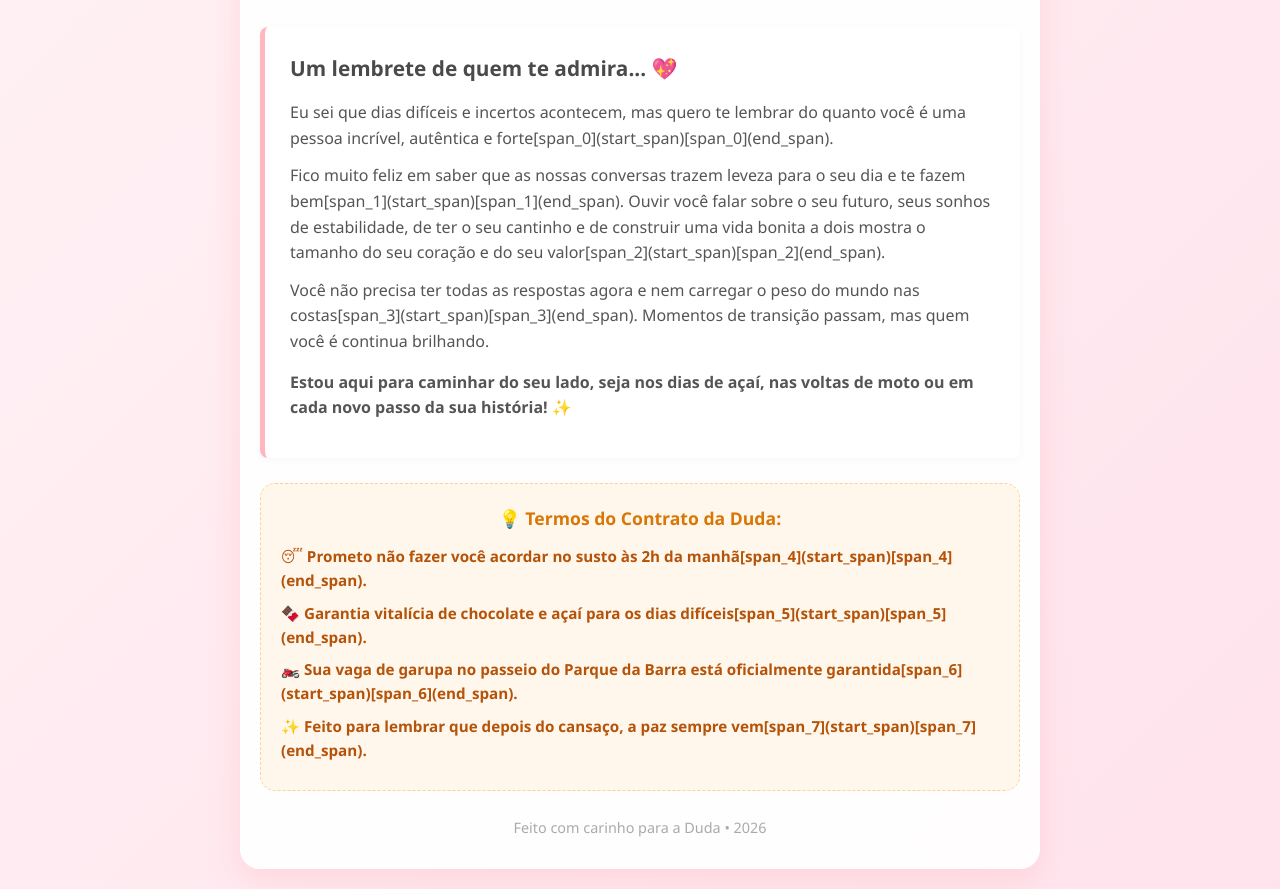
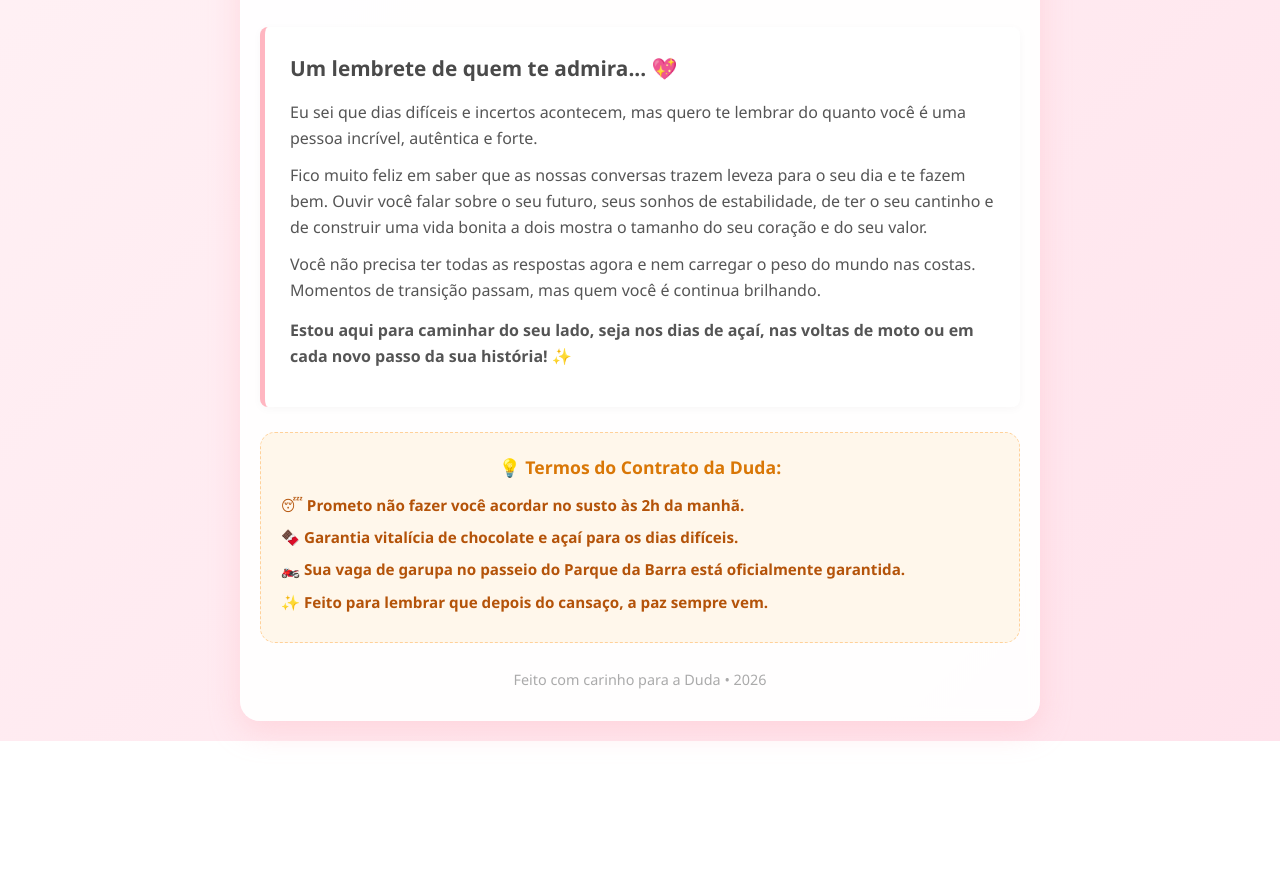
Before and after one commit to Jonasnetoou/Para-duda, a plain HTML site: page index.html in a window 1280 px wide. Shown: the part 741-1630 px from the top of the page. After the commit the page ends 1482 px from the top, so only its background shows below. Drawn offline with Linux system fonts and the light colour scheme.

Commit message:
Remove unnecessary span tags from text

```diff
--- a/index.html
+++ b/index.html
@@ -308,9 +308,9 @@
     <!-- Seção de Apoio e Conexão -->
     <div class="support-section">
       <h2>Um lembrete de quem te admira... 💖</h2>
-      <p>Eu sei que dias difíceis e incertos acontecem, mas quero te lembrar do quanto você é uma pessoa incrível, autêntica e forte[span_0](start_span)[span_0](end_span).</p>
-      <p>Fico muito feliz em saber que as nossas conversas trazem leveza para o seu dia e te fazem bem[span_1](start_span)[span_1](end_span). Ouvir você falar sobre o seu futuro, seus sonhos de estabilidade, de ter o seu cantinho e de construir uma vida bonita a dois mostra o tamanho do seu coração e do seu valor[span_2](start_span)[span_2](end_span).</p>
-      <p>Você não precisa ter todas as respostas agora e nem carregar o peso do mundo nas costas[span_3](start_span)[span_3](end_span). Momentos de transição passam, mas quem você é continua brilhando.</p>
+      <p>Eu sei que dias difíceis e incertos acontecem, mas quero te lembrar do quanto você é uma pessoa incrível, autêntica e forte.</p>
+      <p>Fico muito feliz em saber que as nossas conversas trazem leveza para o seu dia e te fazem bem. Ouvir você falar sobre o seu futuro, seus sonhos de estabilidade, de ter o seu cantinho e de construir uma vida bonita a dois mostra o tamanho do seu coração e do seu valor.</p>
+      <p>Você não precisa ter todas as respostas agora e nem carregar o peso do mundo nas costas. Momentos de transição passam, mas quem você é continua brilhando.</p>
       <p class="highlight" style="margin-top: 15px;">Estou aqui para caminhar do seu lado, seja nos dias de açaí, nas voltas de moto ou em cada novo passo da sua história! ✨</p>
     </div>
 
@@ -318,10 +318,10 @@
     <div class="fun-notes-box">
       <h3>💡 Termos do Contrato da Duda:</h3>
       <ul>
-        <li>😴 Prometo não fazer você acordar no susto às 2h da manhã[span_4](start_span)[span_4](end_span).</li>
-        <li>🍫 Garantia vitalícia de chocolate e açaí para os dias difíceis[span_5](start_span)[span_5](end_span).</li>
-        <li>🏍️ Sua vaga de garupa no passeio do Parque da Barra está oficialmente garantida[span_6](start_span)[span_6](end_span).</li>
-        <li>✨ Feito para lembrar que depois do cansaço, a paz sempre vem[span_7](start_span)[span_7](end_span).</li>
+        <li>😴 Prometo não fazer você acordar no susto às 2h da manhã.</li>
+        <li>🍫 Garantia vitalícia de chocolate e açaí para os dias difíceis.</li>
+        <li>🏍️ Sua vaga de garupa no passeio do Parque da Barra está oficialmente garantida.</li>
+        <li>✨ Feito para lembrar que depois do cansaço, a paz sempre vem.</li>
       </ul>
     </div>
 
```
